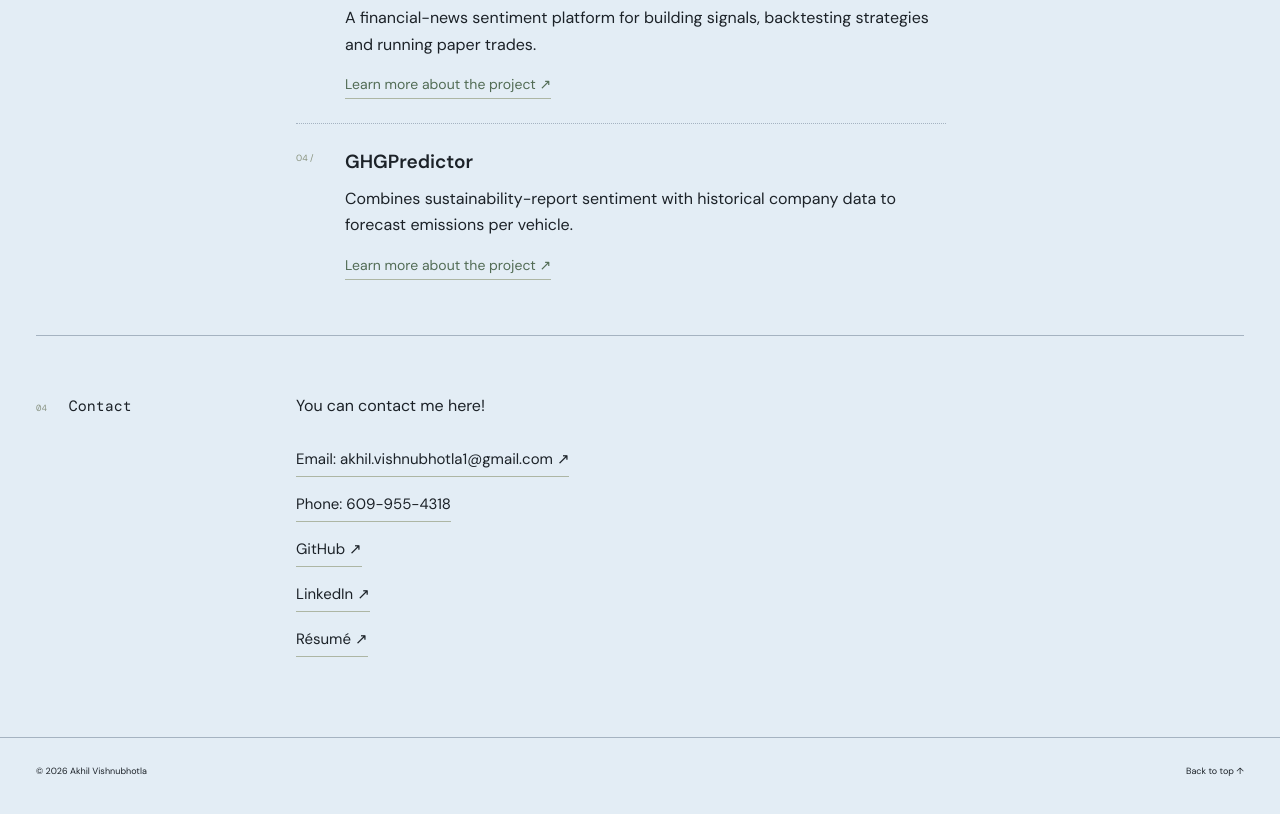
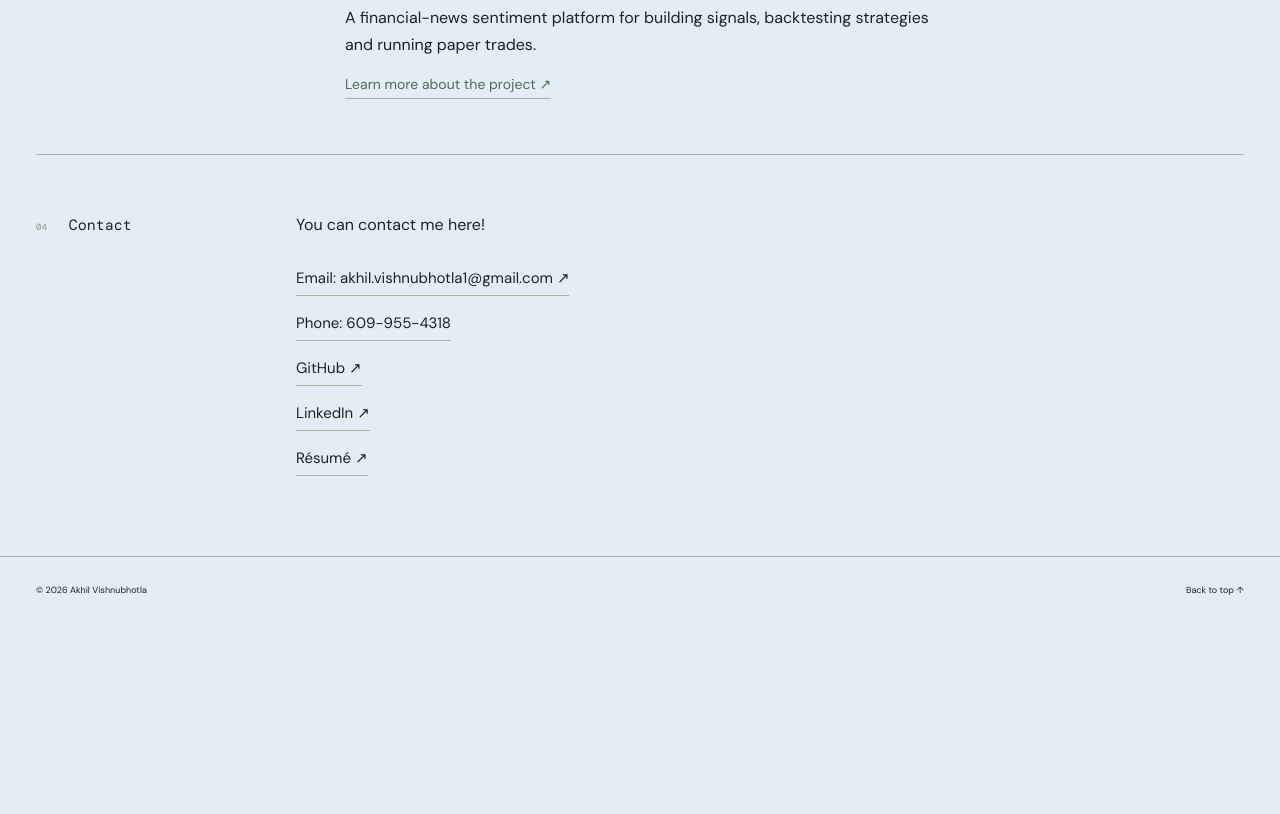
Before and after one commit to AkhilS234/PersonalWebsite, a React (Vite) app: page / in a window 1280 px wide. Shown: the part 2260-3074 px from the top of the page. After the commit the page ends 2893 px from the top, so only its background shows below. Built offline with nearby package versions, Linux system fonts and the light colour scheme; a web font is replaced by a local one.

Commit message:
Keep GHGPredictor under Biomet internship only

```diff
--- a/src/data/portfolio.js
+++ b/src/data/portfolio.js
@@ -350,18 +350,6 @@ export const portfolio = {
                 ]
             }
         ]
-    },
-    {
-        "title": "GHGPredictor",
-        "period": "Biomet.life · June – August 2025",
-        "summary": "Combines sustainability-report sentiment with historical company data to forecast emissions per vehicle.",
-        "page": "/experience/biomet",
-        "url": "https://github.com/AkhilS234/GHGPredictor",
-        "tags": [
-            "Python",
-            "scikit-learn",
-            "Flask"
-        ]
     }
 ]
 };
```
